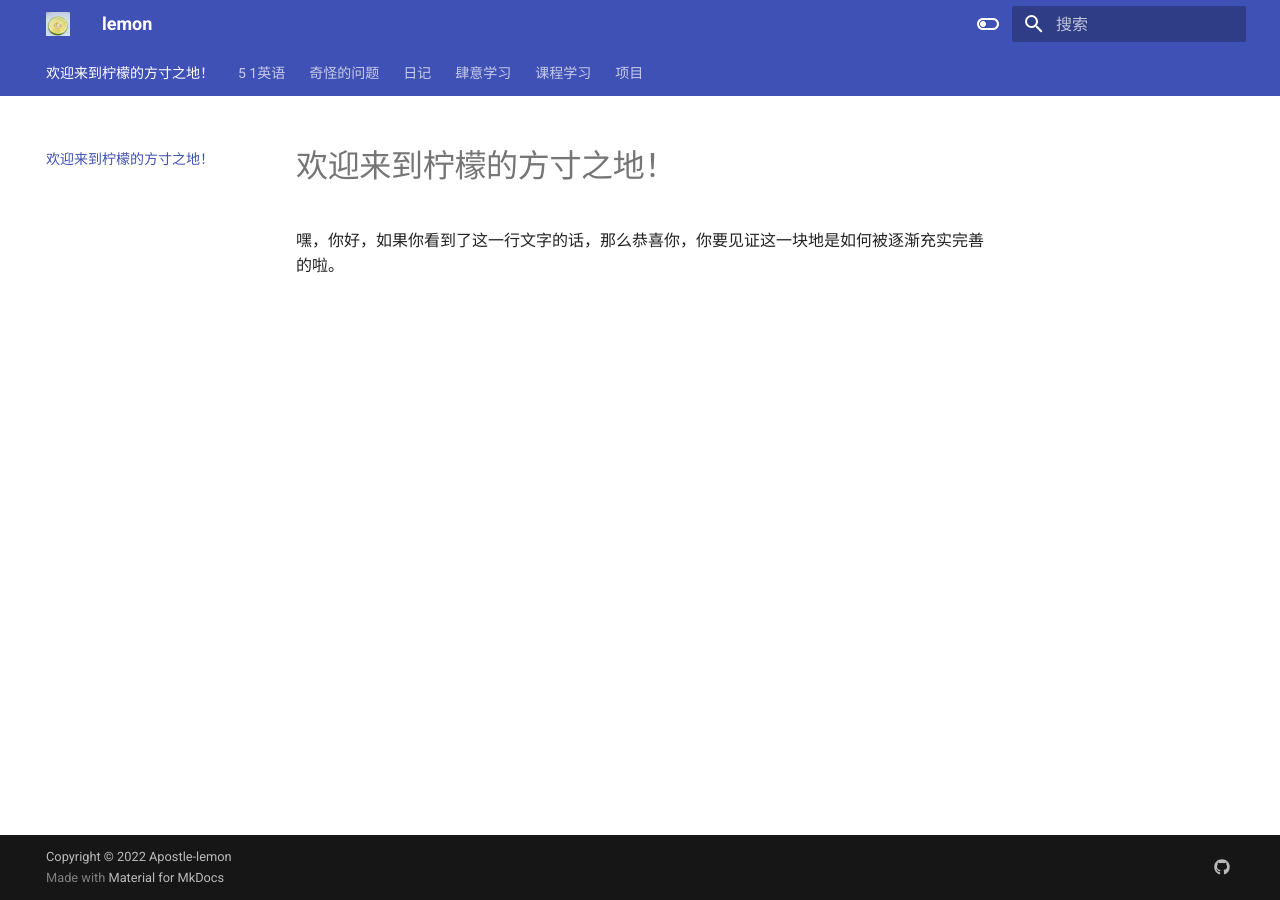
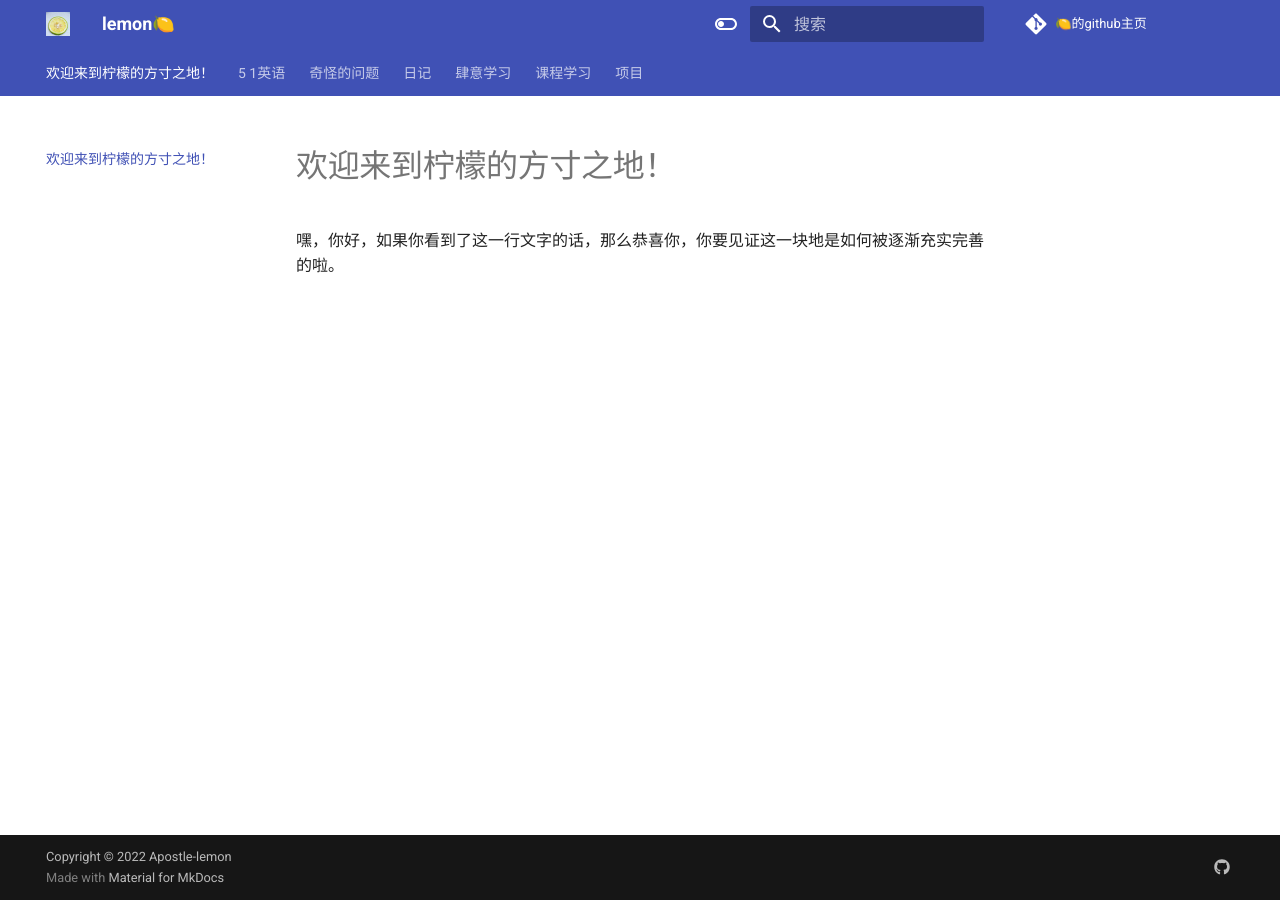
Before and after one commit to Apostle-lemon/Apostle-lemon.github.io, an MkDocs documentation site: the page built from docs/index.md, in a window 1280 px wide. Built offline with MkDocs 1.6.1 and Material for MkDocs 9.7.7, drawn with Linux system fonts in a browser that asks for light colours.

Commit message:
vault backup: 2022-11-03 17:38:21
Affected files:
mkdocs.yml

```diff
--- a/mkdocs.yml
+++ b/mkdocs.yml
@@ -1,5 +1,8 @@
-site_name: lemon
+site_name: lemon🍋
 site_author: Apostle-lemon
+site_url: https://apostle-lemon.github.io./
+repo_url: https://github.com/Apostle-lemon
+repo_name: 🍋的github主页
 
 theme:
   name: material
@@ -41,6 +44,7 @@ extra:
     - icon: fontawesome/brands/github
       link: #
       name: github
+
 markdown_extensions:
   - admonition
   - codehilite:
```
